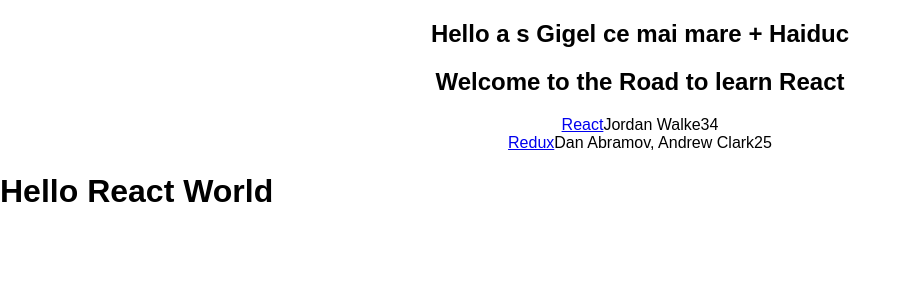
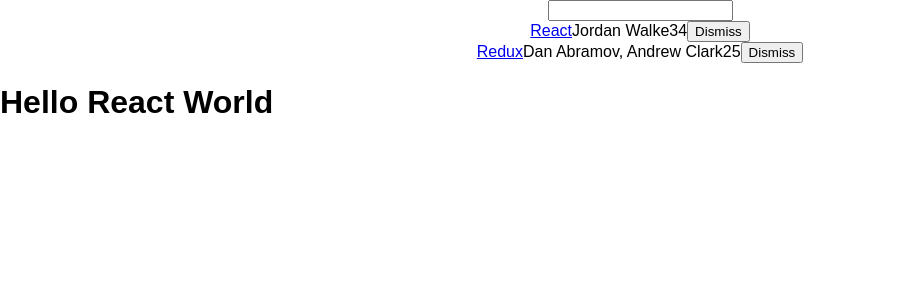
Before and after one commit to catalinmoraru/LearnReact, a React (Create React App) app in the folder hackernews/: page / in a window 1280 px wide. Shown: the top 300 px of the page, without its empty margins (0-910 px from the left). Built offline with nearby package versions, Linux system fonts and the light colour scheme; the HTML template or start-up script is replaced by a standard one.

Commit message:
road-to-react-chapter2 split into components

```diff
--- a/hackernews/src/App.js
+++ b/hackernews/src/App.js
@@ -1,5 +1,4 @@
-import React, { Component } from 'react';
-import logo from './logo.svg';
+import React, {Component} from 'react';
 import './App.css';
 
 
@@ -18,58 +17,88 @@ const list = [
 		num_comments: 2,
 		points: 5,
 		objectID: 1,
-	}, ];
+	},];
 
-// class App extends Component {
-//   render() {
-//     return (
-//       <div className="App">
-//         <header className="App-header">
-//           <img src={logo} className="App-logo" alt="logo" />
-//           <h1 className="App-title">Welcome to React</h1>
-//         </header>
-//         <p className="App-intro">
-//           To get started, edit <code>src/App.js</code> and save to reload.
-//         </p>
-//       </div>
-//     );
-//   }
-// }
+const isSearched = searchTerm => item => item.title.toLowerCase().includes(searchTerm.toLowerCase());
 
-class Developer {
-	constructor(firstname, lastname) {
-	this.firstname = firstname;
-	this.lastname = lastname; }
-	getName() {
-		return this.firstname + ' ' + this.lastname;
+class Search extends Component {
+	render() {
+		const {value, onChange} = this.props;
+		return (
+			<form>
+				<input
+					type="text"
+					value={value}
+					onChange={onChange}
+				/></form>
+		);
+	}
+}
+
+class Table extends Component {
+	render() {
+		const {list, pattern, onDismiss} = this.props;
+		return (
+			<div>
+				{list.filter(isSearched(pattern)).map(item =>
+					<div key={item.objectID}>
+            <span>
+              <a href={item.url}>{item.title}</a>
+            </span>
+						<span>{item.author}</span>
+						<span>{item.num_comments}</span>
+						<span>{item.points}</span>
+						<span>
+              <button
+				  onClick={() => onDismiss(item.objectID)}
+				  type="button"
+			  > Dismiss
+              </button>
+            </span>
+					</div>)}
+			</div>);
 	}
 }
 
 class App extends Component {
+
+	constructor(props) {
+		super(props);
+		this.state = {
+			list,
+			searchTerm: ''
+		};
+
+		this.onDismiss = this.onDismiss.bind(this);
+		this.onSearchChange = this.onSearchChange.bind(this);
+	}
+
+	onDismiss(id) {
+		const updatedList = this.state.list.filter(item => item.objectID !== id);
+		this.setState({list: updatedList});
+	}
+
+	onSearchChange(event) {
+		this.setState({searchTerm: event.target.value});
+	}
+
+
 	render() {
-		const robin = new Developer('Robin', 'Wieruch');
-		console.log(robin.getName());
-	    let firstName = "a s Gigel ce mai mare";
-	    let lastName = "Haiduc";
-		const helloWorld = 'Welcome to the Road to learn React';
+		const {list, searchTerm} = this.state;
+
 		return (
 			<div className="App">
-				<h2>Hello {firstName}  + {lastName}</h2>
-				<h2>{helloWorld}</h2>
-
-				{list.map(function(item) {
-					return (
-						<div key={item.objectID}>
-							<span><a href={item.url}>{item.title}</a></span>
-							<span>{item.author}</span>
-							<span>{item.num_comments}</span>
-							<span>{item.points}</span>
-						</div>
-					);
-				})}
+				<Search
+					value={searchTerm}
+					onChange={this.onSearchChange}/>
+				<Table
+					list={list}
+					pattern={searchTerm}
+					onDismiss={this.onDismiss}/>
 			</div>
 		);
 
-	} }
+	}
+}
 
 export default App;
```
